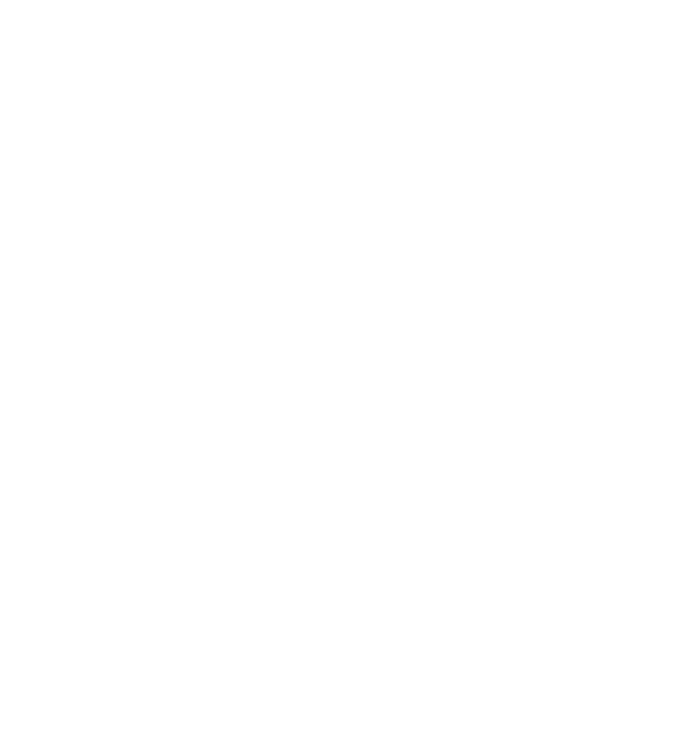
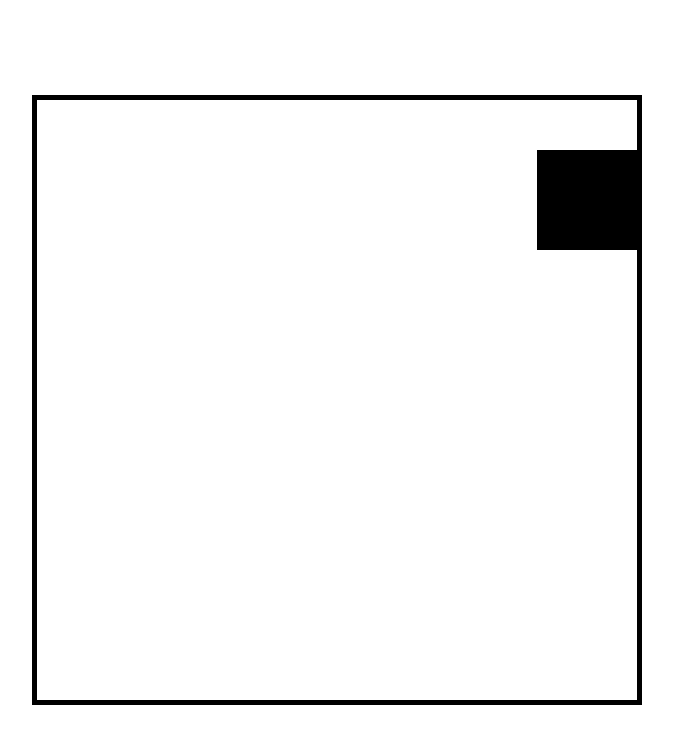
Before and after one commit to maksim-shila/bo-revenge, a website with bundled scripts: page index.html in a window 1280 px wide. Shown: the whole page, without its empty margins (303-976 px from the left). Built offline with nearby package versions, Linux system fonts and the light colour scheme.

Commit message:
Added sample

```diff
--- a/index.html
+++ b/index.html
@@ -5,11 +5,13 @@
     <meta charset="UTF-8">
     <meta http-equiv="X-UA-Compatible" content="IE=edge">
     <meta name="viewport" content="width=device-width, initial-scale=1.0">
-    <title>Document</title>
+    <link rel="stylesheet" href="style.css" />
+    <title>Bo Revenge</title>
 </head>
 
 <body>
-    <div id="temp"></div>
+    <canvas id="gameCanvas"></canvas>
+
     <script src="./build/script.js"></script>
 </body>
 
--- a/src/script.ts
+++ b/src/script.ts
@@ -1,3 +1,21 @@
 window.addEventListener("load", () => {
-    const arr = [":asdasd", "asdasd"];
+    const canvas = document.getElementById("gameCanvas") as HTMLCanvasElement;
+    canvas.width = 600;
+    canvas.height = 600;
+
+    const context = canvas.getContext("2d")!;
+
+    let x = 0;
+    let speed = 10;
+    function animate() {
+        context.clearRect(0, 0, canvas.width, canvas.height);
+        context.fillRect(x, 50, 100, 100);
+        x += speed;
+        if (x >= canvas.width - 100 || x <= 0) {
+            speed = -speed;
+        }
+        requestAnimationFrame(animate);
+    }
+
+    animate();
 });
--- /dev/null
+++ b/style.css
@@ -0,0 +1,9 @@
+#gameCanvas {
+    border: 5px solid black;
+    position: absolute;
+    top: 50%;
+    left: 50%;
+    transform: translate(-50%, -50%);
+    width: 600px;
+    height: 600px
+}
--- a/tsconfig.json
+++ b/tsconfig.json
@@ -1,8 +1,8 @@
 {
   "compilerOptions": {
-    "target": "ES2016",
+    "target": "ES2018",
     "module": "commonjs",
-    "lib": ["ES2018", "dom"],
+    "lib": [ "ES2018", "dom" ],
     "allowJs": false,
     "outDir": "build",
     "rootDir": "src",
```
Also changed, not shown: 1 other file.
